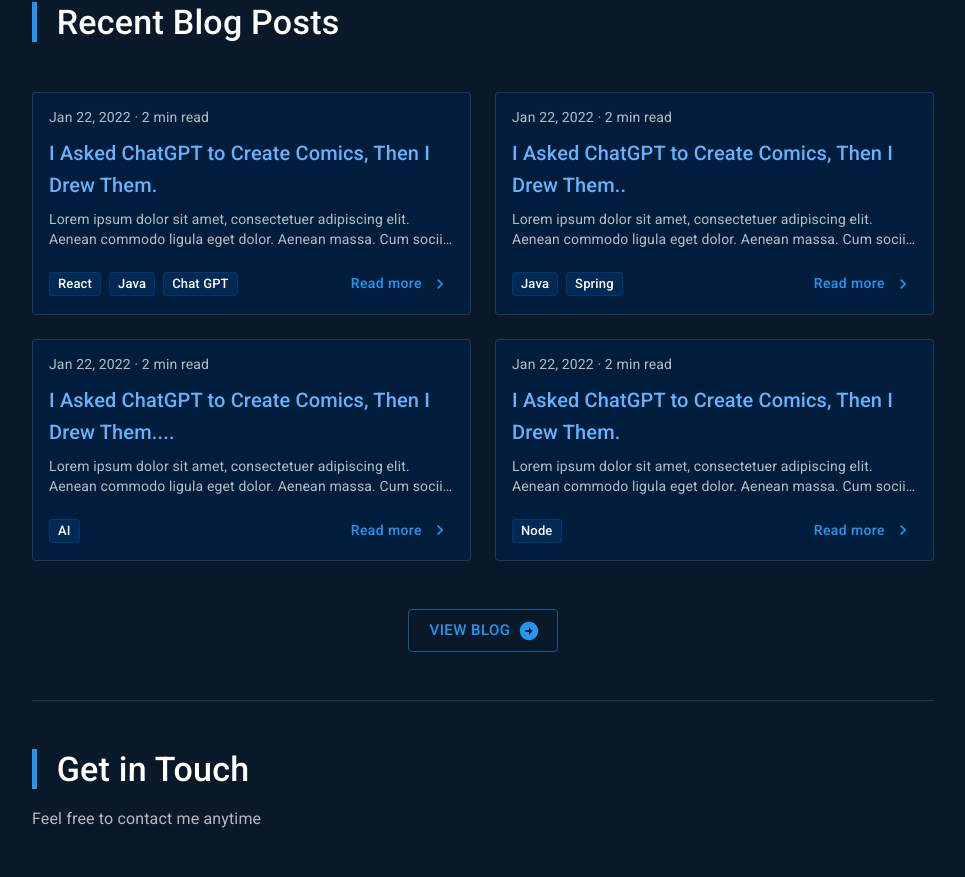
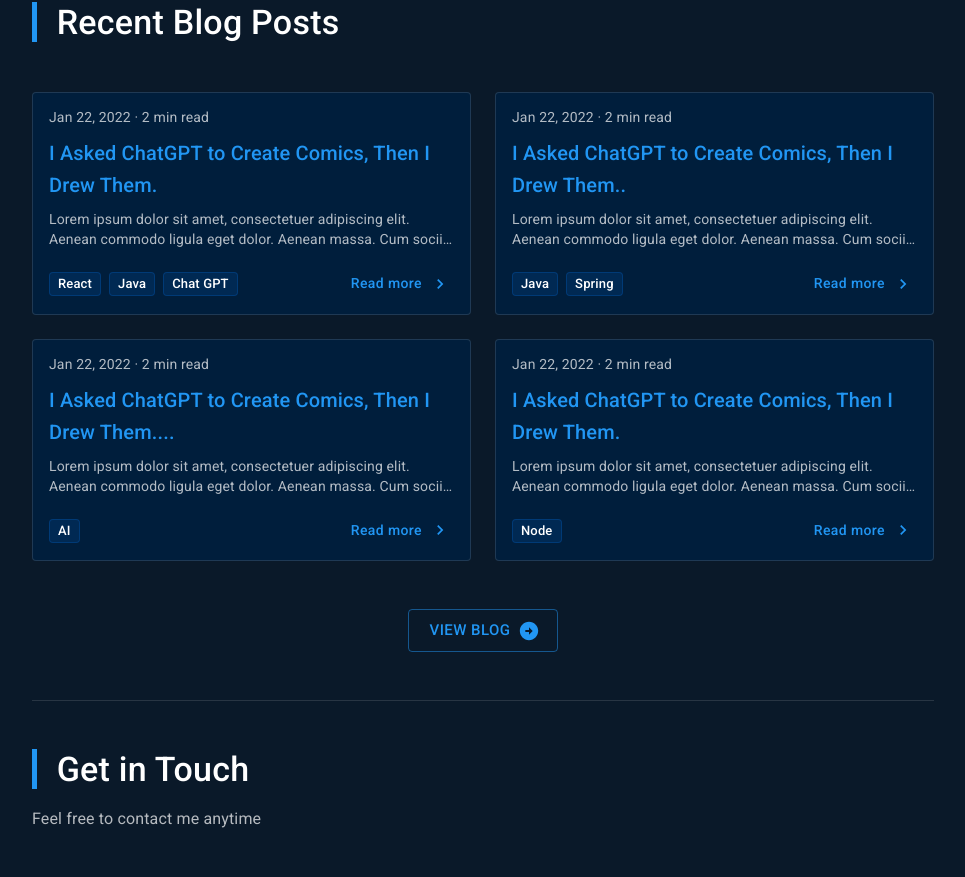
Before and after one commit to RyanBeGell/portfolio-site, a Next.js app: page / in a window 1280 px wide. Shown: the part 2673-3550 px from the top of the page, without its empty margins (298-1263 px from the left). Built offline with nearby package versions, Linux system fonts and the light colour scheme.

Commit message:
Button + header highlight hover effect added

```diff
--- a/src/components/blog/Card/BlogCard.tsx
+++ b/src/components/blog/Card/BlogCard.tsx
@@ -61,9 +61,10 @@ export default function BlogCard(props: Props) {
               mt: '8px',
               mb: '8px',
               cursor: 'pointer',
-              color: darkMode ? 'secondary.main' : 'inherit',
+              color: darkMode ? 'primary.main' : 'inherit',
               '&:hover': {
                 textDecoration: 'underline',
+                color:'secondary.main'
               },
             }}
             className="ellipsisBox"
@@ -119,7 +120,9 @@ export default function BlogCard(props: Props) {
           >
             <Button
               variant="text"
-              sx={{ whiteSpace: 'noWrap', textTransform: 'none' }}
+              sx={{ whiteSpace: 'noWrap', textTransform: 'none', '&:hover': {
+                color:'secondary.main'
+              }, }}
               endIcon={<KeyboardArrowRightIcon />}
               color="primary"
             >
```
